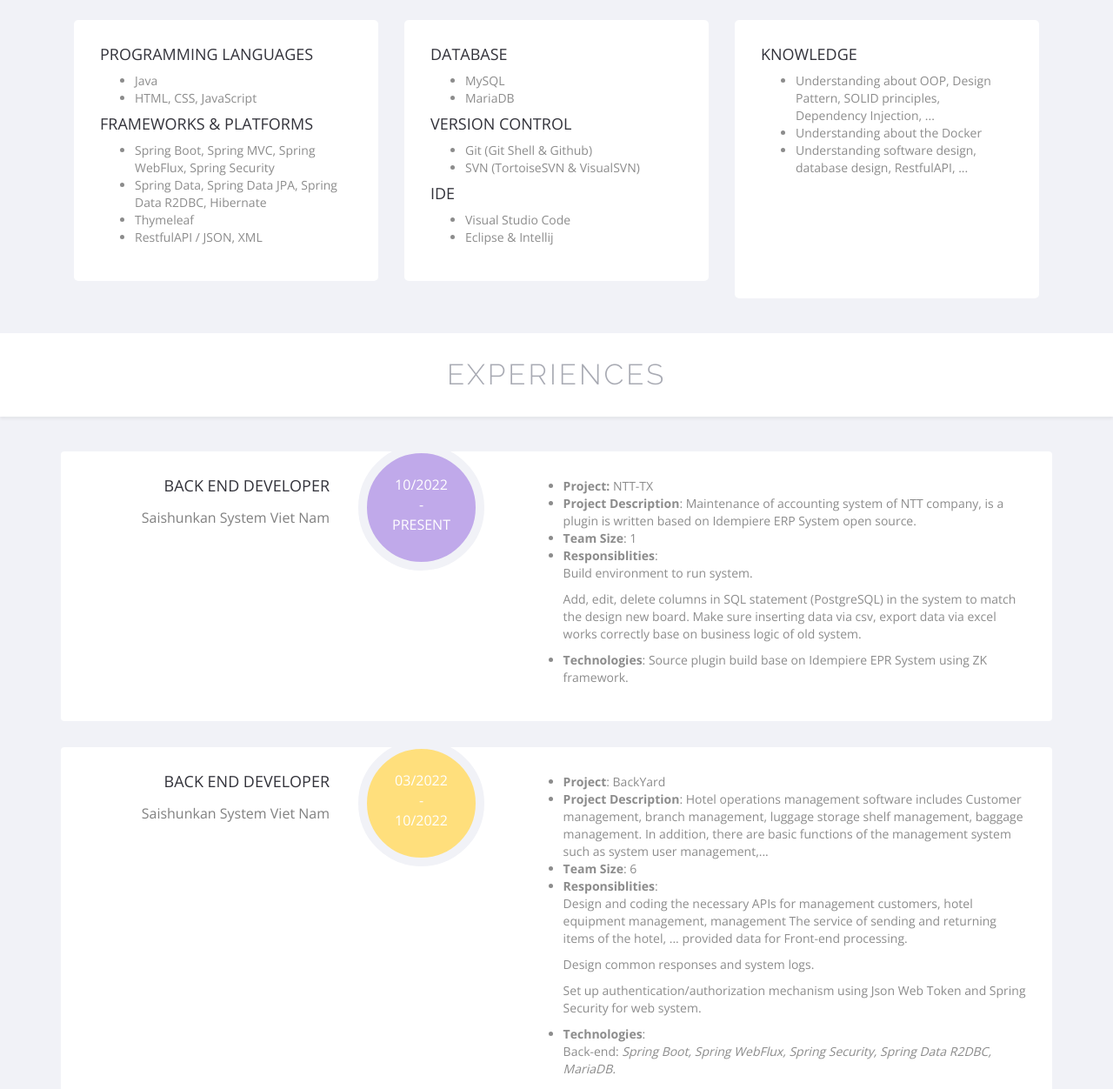
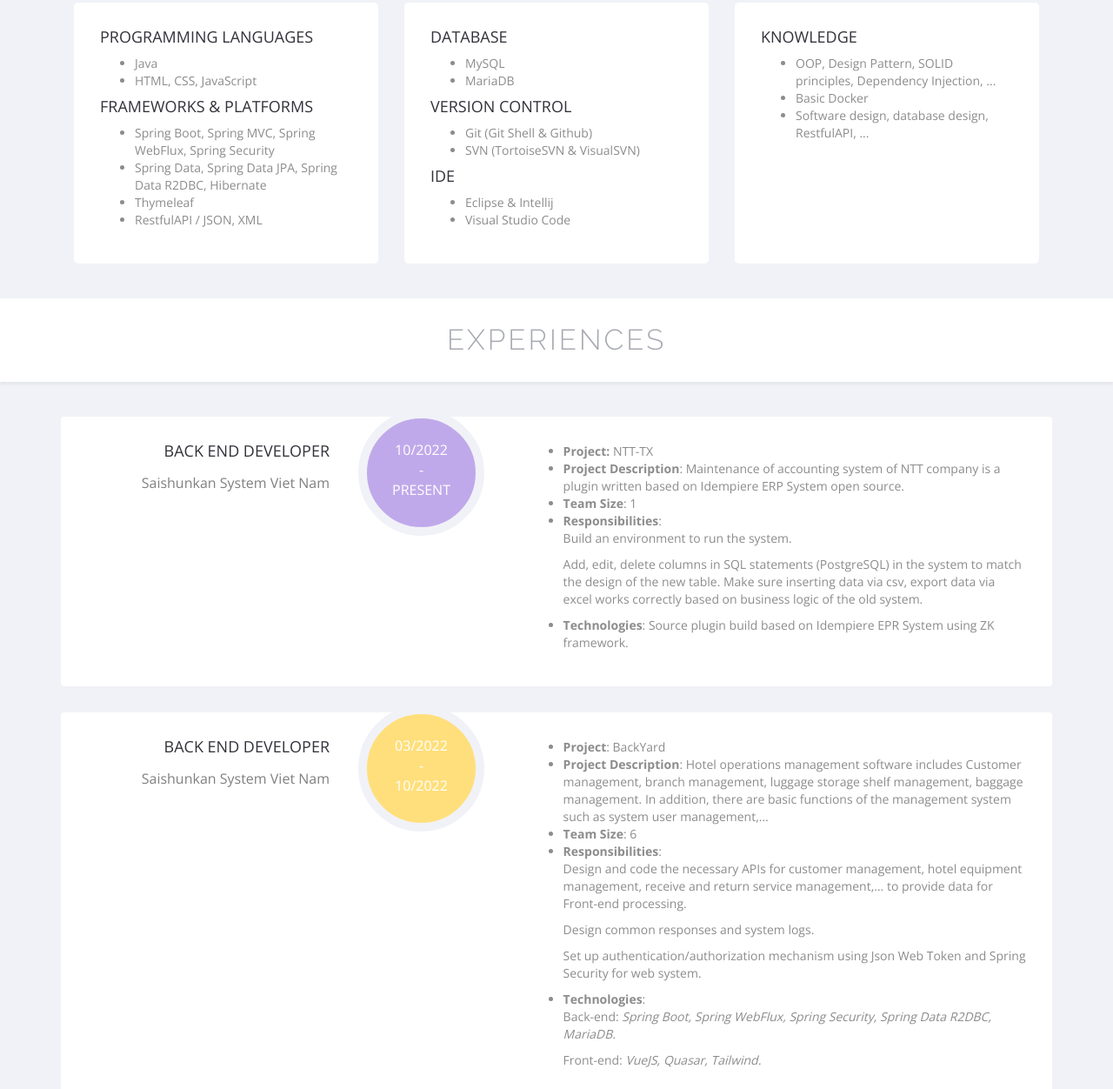
Before and after one commit to ntvdev97/cv, a plain HTML site: page index.html in a window 1280 px wide. Shown: the part 1548-2800 px from the top of the page at 87% size. Drawn offline with nearby package versions, Linux system fonts and the light colour scheme.

Commit message:
update cv

```diff
--- a/index.html
+++ b/index.html
@@ -61,8 +61,14 @@
                         <!-- /.site-slogan-->
                         <div class="social-link">
                             <ul class="social-profiles">
-                                <li class="item"><a href="https://github.com/VinhLB1997" class="icon-social"><svg xmlns="http://www.w3.org/2000/svg" fill="#747272" viewBox="0 0 256 256"><path d="M208.31,75.68A59.78,59.78,0,0,0,202.93,28,8,8,0,0,0,196,24a59.75,59.75,0,0,0-48,24H124A59.75,59.75,0,0,0,76,24a8,8,0,0,0-6.93,4,59.78,59.78,0,0,0-5.38,47.68A58.14,58.14,0,0,0,56,104v8a56.06,56.06,0,0,0,48.44,55.47A39.8,39.8,0,0,0,96,192v8H72a24,24,0,0,1-24-24A40,40,0,0,0,8,136a8,8,0,0,0,0,16,24,24,0,0,1,24,24,40,40,0,0,0,40,40H96v16a8,8,0,0,0,16,0V192a24,24,0,0,1,48,0v40a8,8,0,0,0,16,0V192a39.8,39.8,0,0,0-8.44-24.53A56.06,56.06,0,0,0,216,112v-8A58.14,58.14,0,0,0,208.31,75.68ZM200,112a40,40,0,0,1-40,40H112a40,40,0,0,1-40-40v-8a41.74,41.74,0,0,1,6.9-22.48A8,8,0,0,0,80,73.83a43.81,43.81,0,0,1,.79-33.58,43.88,43.88,0,0,1,32.32,20.06A8,8,0,0,0,119.82,64h32.35a8,8,0,0,0,6.74-3.69,43.87,43.87,0,0,1,32.32-20.06A43.81,43.81,0,0,1,192,73.83a8.09,8.09,0,0,0,1,7.65A41.72,41.72,0,0,1,200,104Z"></path></svg><span>Github</span></a></li>
-                                <li class="item"><a href="https://www.facebook.com/nuocmat.vohinh.180" class="icon-social"><svg xmlns="http://www.w3.org/2000/svg" width="28" height="28" fill="#747272" viewBox="0 0 256 256"><path d="M128,24A104,104,0,1,0,232,128,104.11,104.11,0,0,0,128,24Zm8,191.63V152h24a8,8,0,0,0,0-16H136V112a16,16,0,0,1,16-16h16a8,8,0,0,0,0-16H152a32,32,0,0,0-32,32v24H96a8,8,0,0,0,0,16h24v63.63a88,88,0,1,1,16,0Z"></path></svg><span>Facebook</span></a></li>
+                                <li class="item"><a href="https://github.com/VinhLB1997" class="icon-social">
+                                    <svg xmlns="http://www.w3.org/2000/svg" viewBox="0 0 496 512"><!--! Font Awesome Pro 6.4.0 by @fontawesome - https://fontawesome.com License - https://fontawesome.com/license (Commercial License) Copyright 2023 Fonticons, Inc. -->
+                                        <path d="M165.9 397.4c0 2-2.3 3.6-5.2 3.6-3.3.3-5.6-1.3-5.6-3.6 0-2 2.3-3.6 5.2-3.6 3-.3 5.6 1.3 5.6 3.6zm-31.1-4.5c-.7 2 1.3 4.3 4.3 4.9 2.6 1 5.6 0 6.2-2s-1.3-4.3-4.3-5.2c-2.6-.7-5.5.3-6.2 2.3zm44.2-1.7c-2.9.7-4.9 2.6-4.6 4.9.3 2 2.9 3.3 5.9 2.6 2.9-.7 4.9-2.6 4.6-4.6-.3-1.9-3-3.2-5.9-2.9zM244.8 8C106.1 8 0 113.3 0 252c0 110.9 69.8 205.8 169.5 239.2 12.8 2.3 17.3-5.6 17.3-12.1 0-6.2-.3-40.4-.3-61.4 0 0-70 15-84.7-29.8 0 0-11.4-29.1-27.8-36.6 0 0-22.9-15.7 1.6-15.4 0 0 24.9 2 38.6 25.8 21.9 38.6 58.6 27.5 72.9 20.9 2.3-16 8.8-27.1 16-33.7-55.9-6.2-112.3-14.3-112.3-110.5 0-27.5 7.6-41.3 23.6-58.9-2.6-6.5-11.1-33.3 2.6-67.9 20.9-6.5 69 27 69 27 20-5.6 41.5-8.5 62.8-8.5s42.8 2.9 62.8 8.5c0 0 48.1-33.6 69-27 13.7 34.7 5.2 61.4 2.6 67.9 16 17.7 25.8 31.5 25.8 58.9 0 96.5-58.9 104.2-114.8 110.5 9.2 7.9 17 22.9 17 46.4 0 33.7-.3 75.4-.3 83.6 0 6.5 4.6 14.4 17.3 12.1C428.2 457.8 496 362.9 496 252 496 113.3 383.5 8 244.8 8zM97.2 352.9c-1.3 1-1 3.3.7 5.2 1.6 1.6 3.9 2.3 5.2 1 1.3-1 1-3.3-.7-5.2-1.6-1.6-3.9-2.3-5.2-1zm-10.8-8.1c-.7 1.3.3 2.9 2.3 3.9 1.6 1 3.6.7 4.3-.7.7-1.3-.3-2.9-2.3-3.9-2-.6-3.6-.3-4.3.7zm32.4 35.6c-1.6 1.3-1 4.3 1.3 6.2 2.3 2.3 5.2 2.6 6.5 1 1.3-1.3.7-4.3-1.3-6.2-2.2-2.3-5.2-2.6-6.5-1zm-11.4-14.7c-1.6 1-1.6 3.6 0 5.9 1.6 2.3 4.3 3.3 5.6 2.3 1.6-1.3 1.6-3.9 0-6.2-1.4-2.3-4-3.3-5.6-2z"/>
+                                    </svg>
+                                    <span>Github</span></a></li>
+                                <li class="item"><a href="https://www.facebook.com/nuocmat.vohinh.180" class="icon-social">
+                                    <svg xmlns="http://www.w3.org/2000/svg" viewBox="0 0 512 512"><!--! Font Awesome Pro 6.4.0 by @fontawesome - https://fontawesome.com License - https://fontawesome.com/license (Commercial License) Copyright 2023 Fonticons, Inc. --><path d="M504 256C504 119 393 8 256 8S8 119 8 256c0 123.78 90.69 226.38 209.25 245V327.69h-63V256h63v-54.64c0-62.15 37-96.48 93.67-96.48 27.14 0 55.52 4.84 55.52 4.84v61h-31.28c-30.8 0-40.41 19.12-40.41 38.73V256h68.78l-11 71.69h-57.78V501C413.31 482.38 504 379.78 504 256z"/></svg>
+                                    <span>Facebook</span></a></li>
                             </ul>
                         </div>
                         <!-- /.social-link -->
@@ -94,12 +100,12 @@
                         <div class="about-content">
                             <p>
                                 I'm Nguyen The Vinh, a Java developer <b>with 1.5 years of experience in web development using Java and Spring Framework</b> , along with some related technologies such as <i> CSS, HTML, and Hibernate </i>.
-                                I have a solid understanding of web programming and OOP concepts, and my development focus is on the Java language and web environment.</p>
-                            <p>I am a friendly and sociable person, always responsible for my work.
+                                I have a solid understanding of web programming and OOP concepts, my development focus is on the Java language and web environment.</p>
+                            <p>I am friendly, sociable, always responsible for my work.
                             I always strive to learn new things to improve my skills and I am willing to participate in training sessions with my team.
-                        I can handle high pressure in my work, work independently, and proactively solve problems to complete tasks.
+                        I can handle high pressure, work independently, and proactively solve problems to complete tasks.
                         </p>
-                            <p>I enjoy working with team to develop the best product for customers. I also enjoy participating in sports activities to enhance my health and team spirit within the company.</p>
+                            <p>I enjoy working with team members to develop the best product for customers. I also enjoy participating in sports activities to enhance my health and team spirit within the company.</p>
                            </div>
                         <!-- /.about-content -->
                         <div class="cv">
@@ -185,8 +191,8 @@
                         <h2 class="box-title">IDE</h2>
                         <ul>
                             <!-- <li>Atom</li> -->
+                            <li>Eclipse & Intellij</li>
                             <li>Visual Studio Code</li>
-                            <li>Eclipse & Intellij</li>
                         </ul>
                     </div>
                 </div>
@@ -194,9 +200,9 @@
                     <div class="section-box">
                         <h2 class="box-title">Knowledge</h2>
                         <ul>
-                            <li>Understanding about OOP, Design Pattern, SOLID principles, Dependency Injection, ...</li>
-                            <li>Understanding about the Docker</li>
-                            <li>Understanding software design, database design, RestfulAPI, ...</li>
+                            <li>OOP, Design Pattern, SOLID principles, Dependency Injection, ...</li>
+                            <li>Basic Docker</li>
+                            <li>Software design, database design, RestfulAPI, ...</li>
                         </ul>
                         <div class="box-hidden">Lorem ipsum dolor sit amet consectetur adipisicing elit. m officiis nostrum,
                              atque, vel ex repellatCumque asperiores alias voluptatu
@@ -232,15 +238,15 @@
                       <div class="comments" data-scroll-reveal="enter from the right after .5s">
                         <ul>
                           <li><span class="bold">Project:</span> NTT-TX</li>
-                          <li><span class="bold">Project Description</span>: Maintenance of accounting system of NTT company, is a
-                            plugin is written based on Idempiere ERP System open source.</li>
+                          <li><span class="bold">Project Description</span>: Maintenance of accounting system of NTT company is a
+                            plugin written based on Idempiere ERP System open source.</li>
                           <li><span class="bold">Team Size</span>: 1</li>
-                          <li><span class="bold">Responsiblities</span>:
-                            <p>Build environment to run system.</p>
-                            <p>Add, edit, delete columns in SQL statement
-                            (PostgreSQL) in the system to match the design
-                            new board. Make sure inserting data via csv, export data via excel works correctly base on business logic of old system.</p></li>
-                          <li><span class="bold">Technologies</span>: Source plugin build base on Idempiere EPR System using ZK framework.</li>
+                          <li><span class="bold">Responsibilities</span>:
+                            <p>Build an environment to run the system.</p>
+                            <p>Add, edit, delete columns in SQL statements
+                            (PostgreSQL) in the system to match the design of the
+                            new table. Make sure inserting data via csv, export data via excel works correctly based on business logic of the old system.</p></li>
+                          <li><span class="bold">Technologies</span>: Source plugin build based on Idempiere EPR System using ZK framework.</li>
                         </ul>
                       </div>
                       <!-- /.comments -->
@@ -266,11 +272,10 @@
                             <li><span class="bold">Project Description</span>: Hotel operations management software includes
                                 Customer management, branch management, luggage storage shelf management, baggage management. In addition, there are basic functions of the management system such as system user management,...</li>
                             <li><span class="bold">Team Size</span>: 6</li>
-                            <li><span class="bold">Responsiblities</span>:
-                                <p>Design and coding the necessary APIs for management
-                                customers, hotel equipment management, management
-                                The service of sending and returning items of the hotel, ... provided data for
-                                Front-end processing.</p>
+                            <li><span class="bold">Responsibilities</span>:
+                                <p>Design and code the necessary APIs for
+                                customer management, hotel equipment management, receive and return service management,...
+                                 to provide data for Front-end processing.</p>
                             <p>Design common responses and system logs.
                             </p>
                         <p>Set up authentication/authorization mechanism using Json
```
Also changed, not shown: 2 other files.
